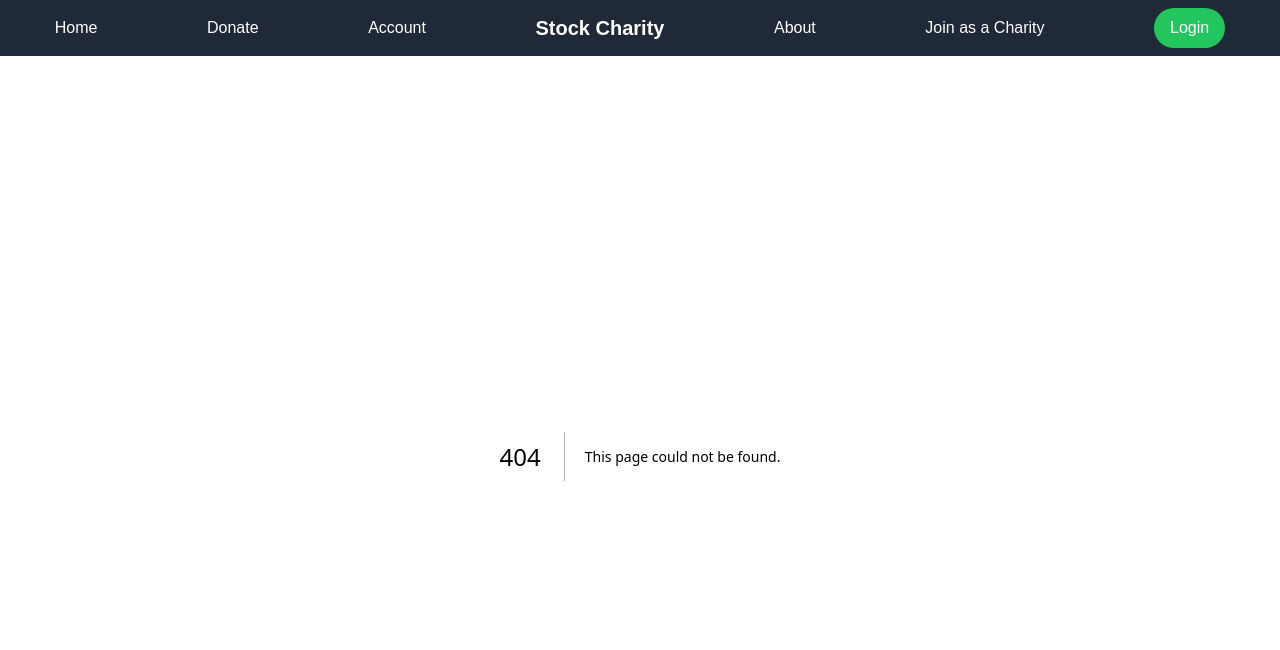
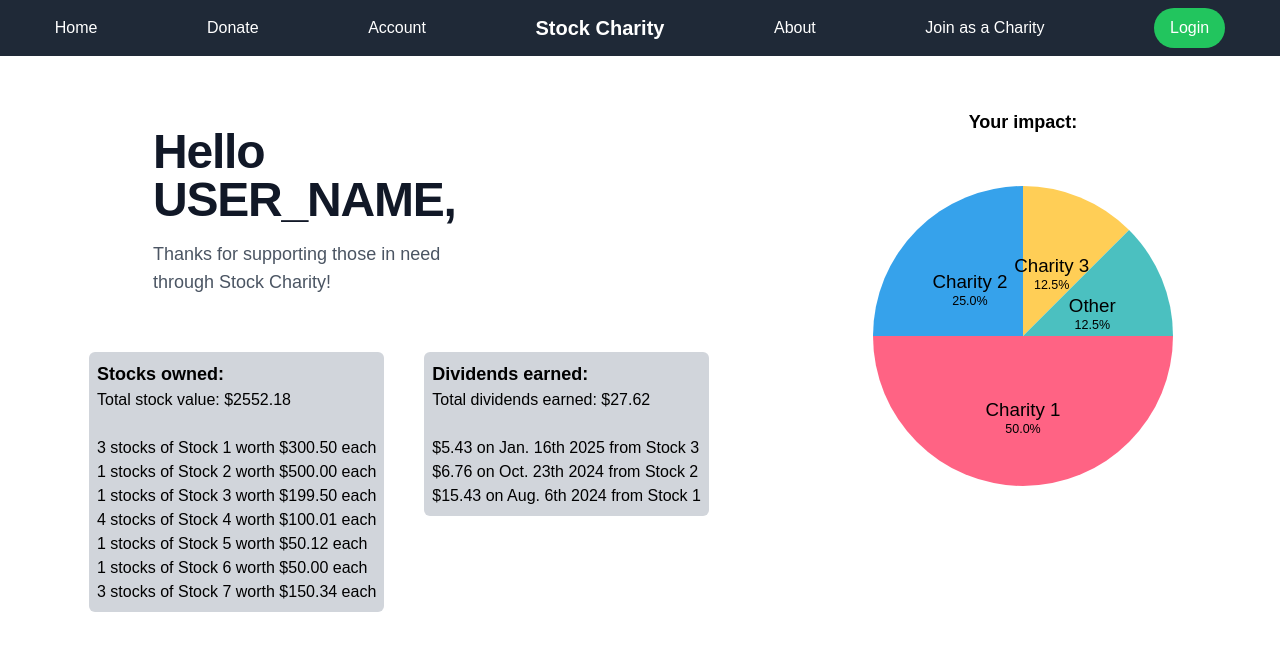
Before and after one commit to utmgdsc/StockCharity, a Next.js app in the folder webapp/: page /Account in a window 1280 px wide. Before the commit this address had no page. Shown: the top 650 px of the page. Built offline with nearby package versions, Linux system fonts and the light colour scheme.

Commit message:
SC-4 - Created account page. Added pie-chart.tsx which can be passed a list of names and a list of numbers and create a pie chart with it.

```diff
--- /dev/null
+++ b/webapp/src/components/pie-chart.tsx
@@ -0,0 +1,90 @@
+import { JSX } from "react";
+import React, { useState } from "react";
+
+interface PieChartProps {
+    data: number[];
+    colors?: string[];
+    labels?: string[];
+}
+
+const defaultColors = [
+    "#FF6384", "#36A2EB", "#FFCE56", "#4BC0C0", "#9966FF", "#FF9F40"
+];
+
+const PieChart: React.FC<PieChartProps> = ({ data, colors = defaultColors, labels = [] }) => {
+    const [hoveredIndex, setHoveredIndex] = useState<number | null>(null);
+
+    const total = data.reduce((acc, value) => acc + value, 0);
+
+    // Combine sections with values less than 10% into an "Other" section
+    const combinedData = data.reduce<{ data: number[], labels: string[] }>((acc, value, index) => {
+        if ((value / total) * 100 < 10) {
+            if (acc.labels.includes("Other")) {
+                acc.data[acc.labels.indexOf("Other")] += value;
+            } else {
+                acc.data.push(value);
+                acc.labels.push("Other");
+            }
+        } else {
+            acc.data.push(value);
+            acc.labels.push(labels[index] || "");
+        }
+        return acc;
+    }, { data: [], labels: [] });
+
+    let cumulativeValue = 0;
+
+    return (
+        <svg width="400" height="400" viewBox="0 0 32 32">
+            {combinedData.data.map((value, index) => {
+                const [startX, startY] = getCoordinatesForPercent(cumulativeValue / total);
+                cumulativeValue += value;
+                const [endX, endY] = getCoordinatesForPercent(cumulativeValue / total);
+                const largeArcFlag = value / total > 0.5 ? 1 : 0;
+                const [labelX, labelY] = getCoordinatesForPercent((cumulativeValue - value / 2) / total);
+
+                // Adjust label position to avoid clipping
+                const adjustedLabelX = (labelX + 16) / 2;
+                const adjustedLabelY = (labelY + 16) / 2;
+
+                const isHovered = index === hoveredIndex;
+                const translateFactor = isHovered ? 0.25 : 0; // Increased translation factor
+                const translateX = isHovered ? (labelX - 16) * translateFactor : 0;
+                const translateY = isHovered ? (labelY - 16) * translateFactor : 0;
+                const transform = `translate(${translateX}, ${translateY})`;
+
+                return (
+                    <g key={index} onMouseEnter={() => setHoveredIndex(index)} onMouseLeave={() => setHoveredIndex(null)}>
+                        <path
+                            d={`M16 16 L ${startX} ${startY} A 12 12 0 ${largeArcFlag} 1 ${endX} ${endY} Z`} // Reduced radius from 16 to 12
+                            fill={colors[index % colors.length]}
+                            transform={transform}
+                            style={{ transition: 'transform 0.2s' }}
+                        />
+                        {combinedData.labels[index] && (
+                            <text x={adjustedLabelX} y={adjustedLabelY} fill="#000" fontSize="1.5" textAnchor="middle" dominantBaseline="middle" transform={transform} style={{ transition: 'transform 0.2s' }}>
+                                {combinedData.labels[index]}
+                            </text>
+                        )}
+                        <text x={adjustedLabelX} y={adjustedLabelY + 1.5} fill="#000" fontSize="1" textAnchor="middle" dominantBaseline="middle" transform={transform} style={{ transition: 'transform 0.2s' }}>
+                            {((value / total) * 100).toFixed(1)}%
+                        </text>
+                        {/* This is for testing and should be deleted later */}
+                        {/* <rect x="0" y="0" width="32" height="32" fill="none" stroke="black" strokeWidth="0.5" />
+                        <circle cx="16" cy="16" r="0.5" fill="black" /> */}
+                    </g>
+                );
+            })}
+        </svg>
+    );
+};
+
+const getCoordinatesForPercent = (percent: number) => {
+    const radius = 12; // Reduced radius from 16 to 12
+    const x = Math.cos(2 * Math.PI * percent) * radius + 16;
+    const y = Math.sin(2 * Math.PI * percent) * radius + 16;
+
+    return [x, y];
+};
+
+export default PieChart;
--- /dev/null
+++ b/webapp/src/pages/Account.tsx
@@ -0,0 +1,75 @@
+import { JSX } from "react";
+import PieChart from "@/components/pie-chart";
+
+
+const Account = (): JSX.Element => {
+    const user_name = "USER_NAME";
+    const stocks_owned = ["Stock 1", "Stock 2", "Stock 3", "Stock 4", "Stock 5", "Stock 6", "Stock 7"];
+    const stocks_owned_values = [300.50, 500.00, 199.50, 100.009, 50.119, 50.00, 150.34];
+    const number_of_stocks_owned_per_stock = [3, 1, 1, 4, 1, 1, 3];
+    let stock_total_value = 0
+    for (let i = 0; i < stocks_owned.length; i++){
+        stock_total_value += stocks_owned_values[i] * number_of_stocks_owned_per_stock[i];
+    }
+    const charities_donated_to = ["Charity 1", "Charity 2", "Charity 3", "Charity 4", "Charity 5", "Charity 6", "Charity 7"];
+    const donations_made = [100.00, 50.00, 25.00, 10.00, 5.00, 5.00, 5.00];
+
+    return (
+        <>
+            <div className="flex flex-row justify-around items-start p-4 text-black">
+                <div className="flex flex-col justify-around items-start p-4 text-black">
+
+                    {/* Welcome message */}
+                    <div className="py-10 px-20 w-full max-w-lg grid grid-cols-1 gap-6">
+                        <div className="">
+                            <h2 className="text-4xl font-semibold tracking-tight text-gray-900 sm:text-5xl">
+                                Hello {user_name},
+                            </h2>
+                            <p className="mt-4 text-lg text-gray-600">
+                                Thanks for supporting those in need through Stock Charity!
+                            </p>
+                        </div>
+                    </div>
+                    <div className="flex flex-col justify-around items-start p-4 text-black">
+                        {/* Stocks information */}
+                        <div className="flex flex-row gap-10 justify-around items-start">
+
+                            {/* Stocks owned */}
+                            <div className="bg-gray-300 p-2 rounded-md">
+                                <h3 className="text-lg font-bold">Stocks owned:</h3>
+                                <p>Total stock value: ${stock_total_value.toFixed(2)}</p>
+                                <br></br>
+
+
+                                {stocks_owned.map((stock, index) => (
+                                    <ul key={index}>{number_of_stocks_owned_per_stock[index]} stocks of {stock} worth ${stocks_owned_values[index].toFixed(2)} each</ul>
+                                ))}
+
+                            </div>
+
+                            {/* Dividends earned */}
+                            <div className="bg-gray-300 p-2 rounded-md">
+                                <h3 className="text-lg font-bold">Dividends earned:</h3>
+                                <p>Total dividends earned: $27.62</p>
+                                <br></br>
+                                <p>$5.43 on Jan. 16th 2025 from {stocks_owned[2]}</p>
+                                <p>$6.76 on Oct. 23th 2024 from {stocks_owned[1]}</p>
+                                <p>$15.43 on Aug. 6th 2024 from {stocks_owned[0]}</p>
+
+
+                            </div>
+
+                        </div>
+                    </div>
+                </div>
+                {/* Pie chart of stocks owned */}
+                <div className="flex flex-col items-center justify-center py-9 text-black">
+                    <p className="text-lg font-bold">Your impact:</p>
+                    <PieChart data={donations_made} labels={charities_donated_to} />
+                </div>
+            </div>
+        </>
+    );
+}
+
+export default Account;
```
